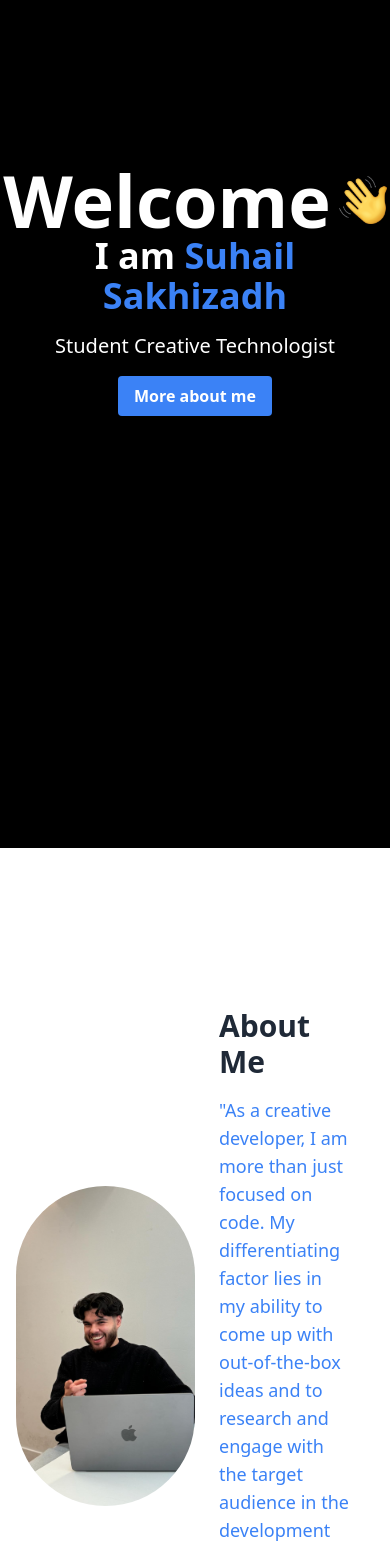
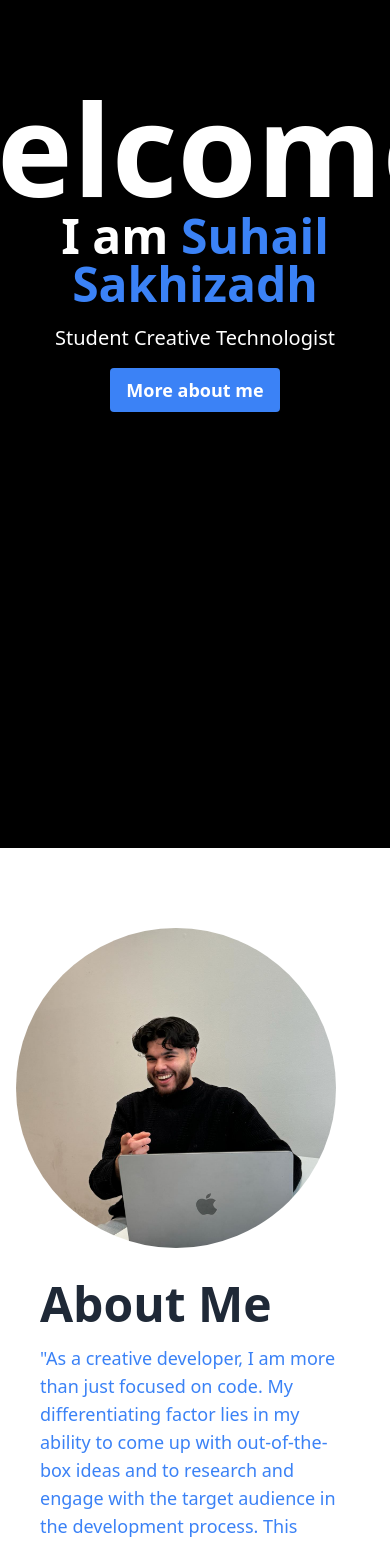
Before and after one commit to SuhailSakhi/portfolio-react, a React (Create React App) app: page / in a window 390 px wide. Shown: the part 60-1605 px from the top of the page. Built offline with nearby package versions, Linux system fonts and the light colour scheme.

Commit message:
7e commit

```diff
--- a/src/App.js
+++ b/src/App.js
@@ -4,28 +4,47 @@ import './tailwind.css';
 function App() {
     const [trail, setTrail] = useState([]);
     const [mouseStopped, setMouseStopped] = useState(false);
+    const [isSmallScreen, setIsSmallScreen] = useState(false);
 
     useEffect(() => {
+        const handleResize = () => {
+            setIsSmallScreen(window.innerWidth <= 640); // Define your breakpoint here
+        };
+
+        handleResize(); // Initial check
+
+        window.addEventListener('resize', handleResize);
+
+        return () => window.removeEventListener('resize', handleResize);
+    }, []);
+
+    useEffect(() => {
+        if (!isSmallScreen) {
             const handleMouseMove = (e) => {
                 const trailLength = 8;
                 const newTrail = [{ x: e.clientX, y: e.clientY }];
                 setTrail((prevTrail) => {
                     return [...prevTrail.slice(-trailLength), ...newTrail];
                 });
-            setMouseStopped(false); // Reset de timer wanneer de muis beweegt
+                setMouseStopped(false);
             };
 
             document.addEventListener('mousemove', handleMouseMove);
 
             const timer = setTimeout(() => {
-            setMouseStopped(true); // Zet mouseStopped op true nadat de muis stopt met bewegen
-        }, 1000); // Tijd in milliseconden, hier na 1 seconde
+                setMouseStopped(true);
+            }, 1000);
 
             return () => {
                 document.removeEventListener('mousemove', handleMouseMove);
-            clearTimeout(timer); // Verwijder de timer wanneer het component wordt uitgerend
+                clearTimeout(timer);
             };
-    }, []);
+        } else {
+            // Clear the trail on small screens
+            setTrail([]);
+        }
+    }, [isSmallScreen]);
+
 
     useEffect(() => {
         if (mouseStopped) {
@@ -55,7 +74,7 @@ function App() {
             <nav className="bg-black text-white h-16 flex items-center fixed w-full top-0 z-50">
                 <div>
                     <img
-                        className="h-12" src="/img/logo.png" alt="logo"
+                        className="h-10 w-auto" src="/img/logo.png" alt="logo"
                         onClick={(e) => {
                             e.preventDefault(); // Voorkom standaardgedrag van de link
                             scrollToSection(homeRef, e); // Scroll naar de home-sectie
@@ -78,13 +97,13 @@ function App() {
             </nav>
 
             {/* Naam Section met Animatie */}
-            <section id="home" ref={homeRef} className="bg-black text-white py-40 relative mt-16 h-screen">
+            <section id="home" ref={homeRef} className={`bg-black text-white py-20 sm:py-40 relative mt-16 sm:mt-0 h-screen ${isSmallScreen ? 'text-lg' : ''}`}>
                 <div className="max-w-7xl mx-auto px-4">
                     <div className="text-center">
-                        <h1 className="text-7xl font-bold flex items-center justify-center">
+                        <h1 className="text-9xl font-bold flex items-center justify-center">
                             Welcome <img className="w-12 h-auto ml-2" src="/img/wave.png" alt="wave" />
                         </h1>
-                        <h2 className="text-4xl font-bold">I am  <span className="text-blue-500">Suhail Sakhizadh</span></h2>
+                        <h2 className="text-5xl font-bold">I am  <span className="text-blue-500">Suhail Sakhizadh</span></h2>
                         <p className="mt-4 text-xl font-medium">Student Creative Technologist</p>
                         <button
                             className="bg-blue-500 hover:bg-blue-700 text-white font-bold py-2 px-4 rounded mt-4"
@@ -112,13 +131,13 @@ function App() {
             </section>
 
             {/* Over mij Section */}
-            <section id="about" ref={aboutRef} className="py-40 bg-white">
+            <section id="about" ref={aboutRef} className="py-20 sm:py-60 bg-white">
                 <div className="max-w-7xl mx-auto px-4 flex items-center">
                     <div className="w-1/2">
                         <img className="w-80 h-80 object-cover rounded-full" src="/img/pf.jpg" alt="Profielfoto" />
                     </div>
                     <div className="w-1/2 px-6">
-                        <h2 className="text-3xl font-bold text-gray-800 mb-4">About Me</h2>
+                        <h2 className="text-5xl font-bold text-gray-800 mb-4">About Me</h2>
                         <p className="text-lg text-blue-500">
                             "As a creative developer, I am more than just focused on code. My differentiating factor lies in my ability to come up with out-of-the-box ideas and to research and engage with the target audience in the development process. This enables me to create the most optimal product."                        </p>
                     </div>
@@ -126,10 +145,10 @@ function App() {
             </section>
 
             {/* skills section */}
-            <section id="skills" ref={skillsRef} className="py-20 bg-gray-100">
+            <section id="skills" ref={skillsRef} className="py-20 px-4 sm:px-20 bg-gray-100">
                 <div className="max-w-7xl mx-auto px-20 flex items-center">
                     <div className="w-1/2 px-15">
-                        <h2 className="text-3xl font-bold text-gray-800 mb-4">My Skills</h2>
+                        <h2 className="text-5xl font-bold text-gray-800 mb-4">My Skills</h2>
                         <p className="text-lg text-blue-500">
                             "I have some experience in various aspects of web development and design. My expertise encompasses a wide range of programming languages, frameworks, and design skills. Additionally, I possess problem-solving skills and have experience with project management such as Agile and Scrum. My passion for creativity enables me to devise innovative solutions and elevate my work to a higher level. I am currently seeking a position at a company where I can continue to learn and grow professionally."
                         </p>
@@ -138,7 +157,6 @@ function App() {
                         <img className="w-64 h-64 aspect-square profielfoto" src="/img/memoji2.png" alt="Profielfoto" />
                     </div>
                 </div>
-                <br/>
                 <div className="w-1/2 flex justify-center items-center skill-icons-container">
                     <p className="text-lg text-blue-500">
                         "I have worked with the following technologies:"
@@ -163,15 +181,15 @@ function App() {
 
 
             {/* Projecten Section */}
-            <section id="projects" ref={projectsRef} className="bg-gray-100 py-32">
+            <section id="projects" ref={projectsRef} className="bg-gray-100 py-20 sm:py-40">
                 <div className="max-w-7xl mx-auto px-4">
-                    <h2 className="text-3xl font-bold text-gray-800 mb-8 text-center">My favorite projects</h2>
+                    <h2 className="text-5xl font-bold text-gray-800 mb-8 text-center">My favorite projects</h2>
                     <div className="flex flex-wrap justify-center">
                         {/* Projectkaart 1 */}
                         <div className="max-w-sm rounded overflow-hidden shadow-lg m-4">
+                            <div className="px-6 py-4">
                                 <img className="w-full" src="/img/project1.jpg" alt="Project 1" />
-                            <div className="px-6 py-4">
-                                <div className="font-bold text-xl mb-2">Project 1</div>
+                                <div className="font-bold text-xl mb-2">Country Trivia (AI) </div>
                                 <p className="text-gray-700 text-base">Lorem ipsum dolor sit amet, consectetur adipiscing elit.</p>
                             </div>
                             <div className="px-6 pt-4 pb-2">
@@ -182,17 +200,17 @@ function App() {
                         <div className="max-w-sm rounded overflow-hidden shadow-lg m-4">
                             <img className="w-full" src="/img/project2.jpg" alt="Project 2" />
                             <div className="px-6 py-4">
-                                <div className="font-bold text-xl mb-2">Project 2</div>
-                                <p className="text-gray-700 text-base">Lorem ipsum dolor sit amet, consectetur adipiscing elit.</p>
+                                <div className="font-bold text-xl mb-2">Studate</div>
+                                <p className="text-gray-700 text-base">Back end focussed project where i built a student meeting website where you can make an own account and like other accounts.</p>
                             </div>
                             <div className="px-6 pt-4 pb-2">
                             </div>
                         </div>
                         {/* Projectkaart 3 */}
                         <div className="max-w-sm rounded overflow-hidden shadow-lg m-4">
+                            <div className="px-6 py-4">
                                 <img className="w-full" src="/img/project3.jpg" alt="Project 3" />
-                            <div className="px-6 py-4">
-                                <div className="font-bold text-xl mb-2">Project 3</div>
+                                <div className="font-bold text-xl mb-2">Coming soon (Neural Network)</div>
                                 <p className="text-gray-700 text-base">Lorem ipsum dolor sit amet, consectetur adipiscing elit.</p>
                             </div>
                             <div className="px-6 pt-4 pb-2">
--- a/src/tailwind.css
+++ b/src/tailwind.css
@@ -63,13 +63,49 @@
 
 
 
+/* Additional custom styles for mobile responsiveness */
+/* Additional custom styles for mobile responsiveness */
+@media (max-width: 640px) {
+    /* Move text above image in About Section */
+    #about .flex {
+        flex-direction: column;
+    }
+    #about .w-1\/2 { /* Escaping the slash character */
+        width: 100%;
+    }
+    #about .w-1\/2:first-child {
+        margin-bottom: 2rem;
+    }
+    /* Additional custom styles for mobile responsiveness */
+    @media (max-width: 640px) {
+        /* Move text above image in Skills Section */
+        #skills .flex {
+            flex-direction: column;
+        }
+        #skills .w-1\/2 {
+            width: 100%;
+        }
+        #skills .w-1\/2:first-child {
+            margin-bottom: 2rem;
+        }
+
+        /* Center align text in Skills Section */
+        #skills .text-center {
+            text-align: center;
+        }
+
+        /* Position image to the right */
+        #skills .w-1\/2:last-child {
+            margin-right: 0; /* Remove any right margin */
+            vertical-align: middle;
+        }
+    }
 
 
-@keyframes typing {
-    from {
-        width: 0; /* Begin met een breedte van 0 (verborgen) */
+    /* Scale images in Sections */
+    section img {
+        max-width: 100%;
+        height: auto;
     }
-    to {
-        width: auto; /* Eindig met de volledige breedte van de tekst (getypt) */
-    }
+
 }
```
Lines whose indentation alone changed are shown as unchanged.
